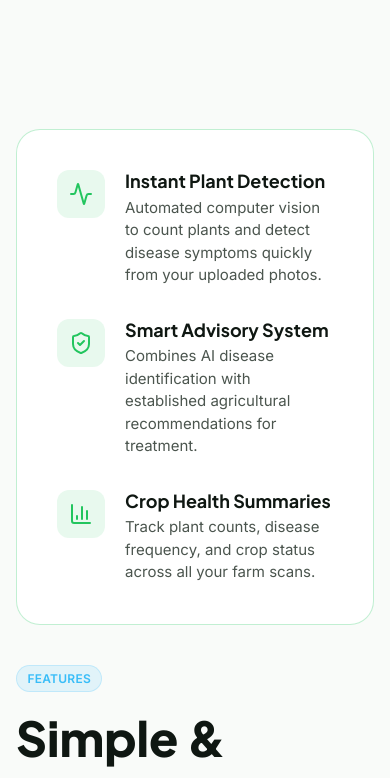
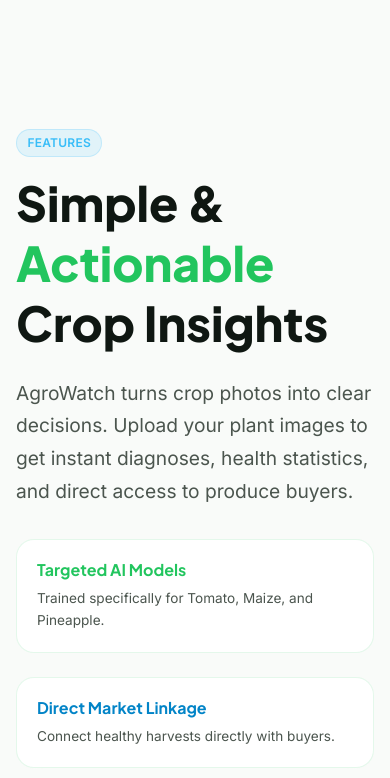
Before and after one commit to Afrokells/AGROWATCH, a React (Vite) app in the folder frontend/: page / in a window 390 px wide. Shown: the part 3040-3818 px from the top of the page. Built offline with nearby package versions, Linux system fonts and the light colour scheme; no server answers; what @capacitor/core would draw is missing.

Commit message:
fix(features): show intro text before detail cards on mobile

```diff
--- a/frontend/src/index.css
+++ b/frontend/src/index.css
@@ -487,6 +487,9 @@
     grid-template-columns: 1fr 1fr;
     gap: var(--sp-8);
   }
+  /* Features section: show intro text (title/desc) before detail cards on mobile */
+  .features-intro-col { order: 1; }
+  .features-detail-col { order: 2; }
 }
 
 @media (max-width: 768px) {
--- a/frontend/src/pages/Landing/LandingPage.jsx
+++ b/frontend/src/pages/Landing/LandingPage.jsx
@@ -429,7 +429,7 @@
       {/* Features Detail Section */}
       <section id="features" style={{ padding: '100px 0', position: 'relative' }}>
         <div className="container grid-hero">
-          <div style={{ position: 'relative' }}>
+          <div style={{ position: 'relative' }} className="features-detail-col">
             <div className="glass-strong" style={{ padding: '40px', borderRadius: 'var(--radius-xl)' }}>
               <div style={{ display: 'flex', flexDirection: 'column', gap: 'var(--sp-8)' }}>
                 <FeatureItem
@@ -451,7 +451,7 @@
             </div>
           </div>
 
-          <div>
+          <div className="features-intro-col">
             <Badge label="FEATURES" variant="info" style={{ marginBottom: 16 }} />
             <h2 style={{ fontSize: '3rem', fontWeight: 800, color: 'var(--text-primary)', marginBottom: 'var(--sp-6)' }}>
               Simple & <span style={{ color: 'var(--accent)' }}>Actionable</span> Crop Insights
@@ -472,6 +472,7 @@
           </div>
         </div>
       </section>
+
 
       {/* How it Works Section */}
       <section id="how-it-works" style={{ padding: '120px 0', background: 'var(--bg-surface)' }}>
```
